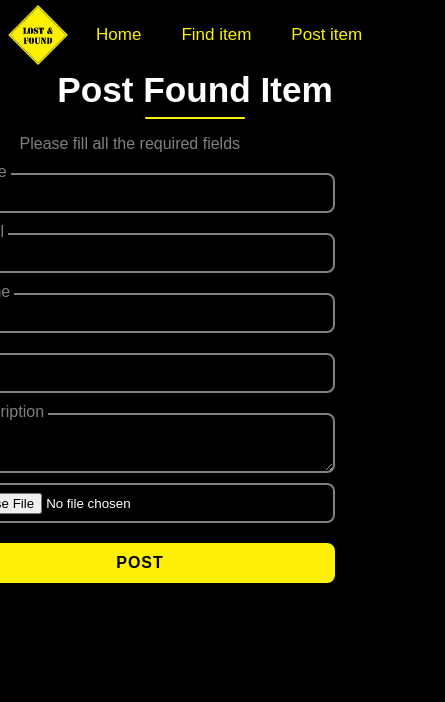
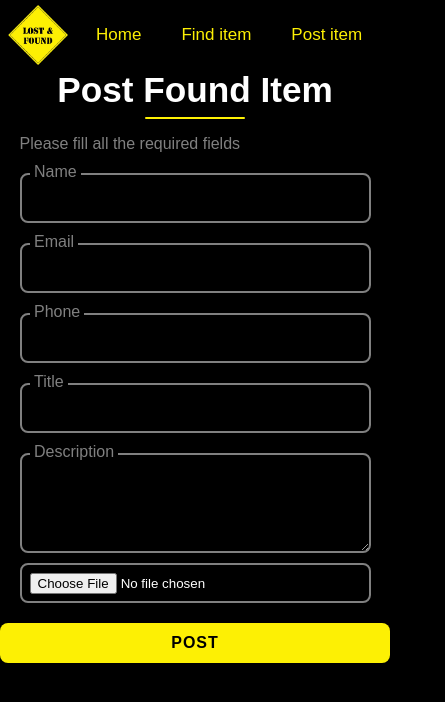
Before and after one commit to arjuncvinod/Lost-And-Found, a React (Create React App) app in the folder Frontend/: page /post in a window 390 px wide. Shown: the top 702 px of the page, 445 px wide, since content can reach past the window. Built offline with nearby package versions, Linux system fonts and the light colour scheme.

Commit message:
media query updated

```diff
--- a/Frontend/src/App.css
+++ b/Frontend/src/App.css
@@ -275,7 +275,7 @@ width: 500px;
     .lfh1{
         margin-bottom: 25px;
     }
-    form{
+    .form{
         width: 100vw;
     }
   .form-container{
@@ -293,18 +293,18 @@ width: 500px;
     display: flex;
     justify-content: center;
   }
-  form input{
+  .form input{
     width: 90vw;
     height: 50px;
   }
-  form label{
+  .form label{
     left: 30px;
   }
-  form textarea{
+  .form textarea{
     width: 90vw;
     height: 100px;
   }
-  form input[type=file]{
+  .form input[type=file]{
     width: 90vw;
   }
 }
```
